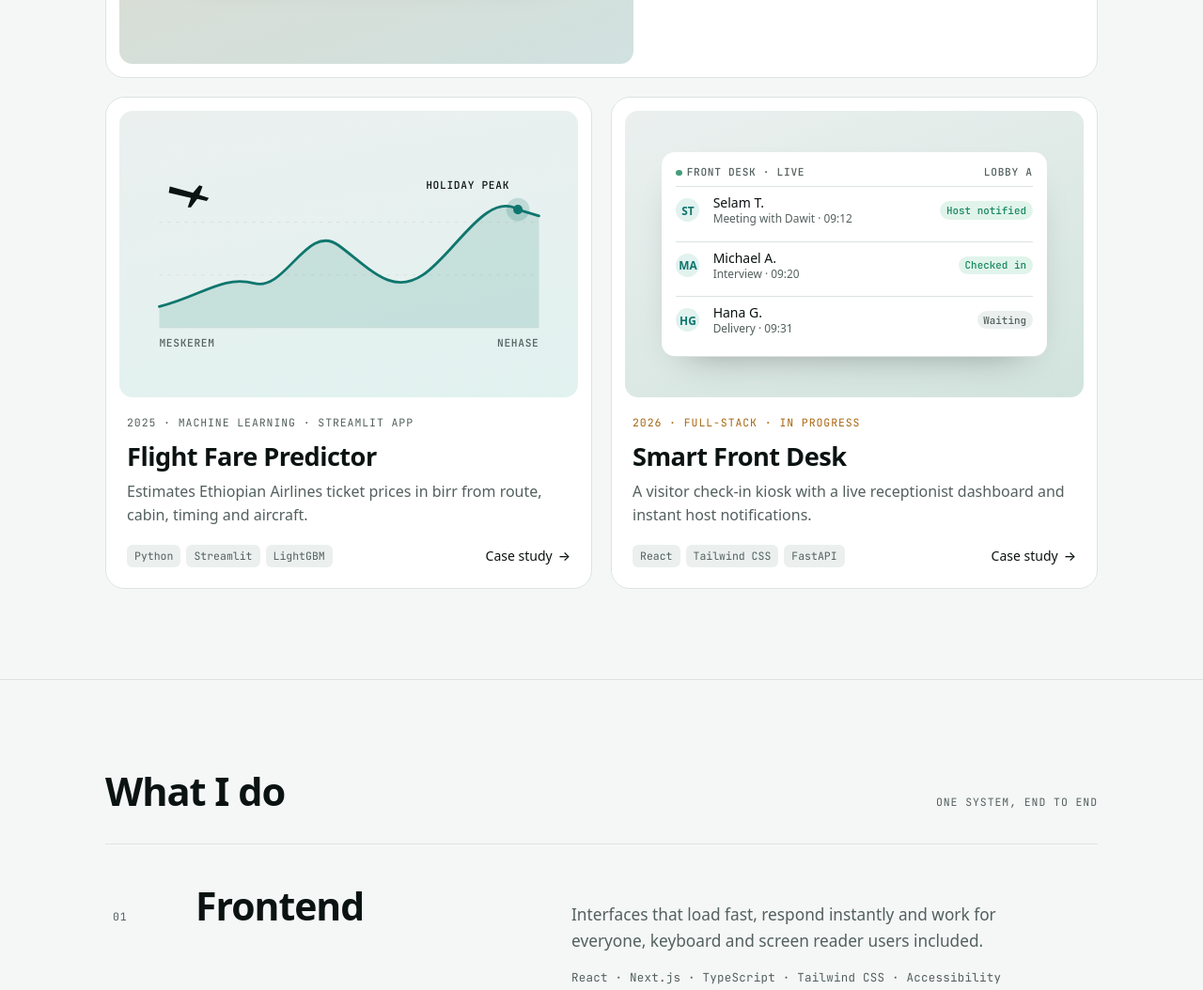
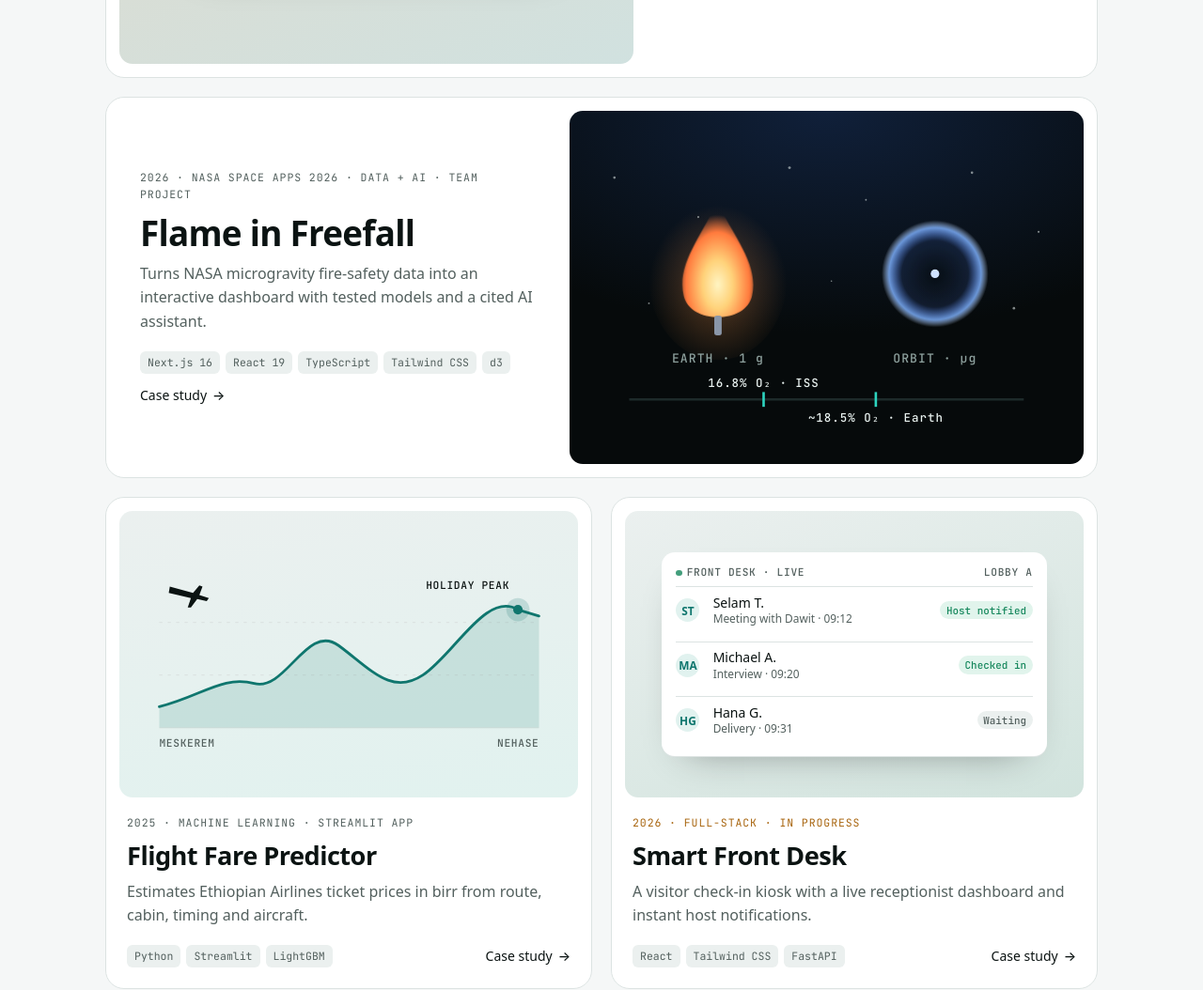
Before and after one commit to HenokInTheStars/portfolio, an Astro site: page / in a window 1280 px wide. Shown: the part 1164-2218 px from the top of the page at 94% size. Built offline with nearby package versions, Linux system fonts and the light colour scheme; Astro itself is replaced by a stand-in of ours; animation ran at ten frames a second.

Commit message:
feat: add Flame in Freefall (NASA Space Apps 2026) to Selected work
- Second featured card, mirrored (picture on the right), and in the hero fan
- New cover: Earth flame vs round microgravity flame over an oxygen scale marking
  the 16.8% ISS limit and the ~18.5% modelled Earth limit from the project
- Case study from the project README: 586 fire-test results, 83% held-out
  accuracy, 9/9 flame-outs caught, 7/26 materials burn in 34% O2; co-built with
  Melat Taye (OrbitAI Lab); live app and GitHub links

Co-Authored-By: Claude Opus 5.5 <noreply@anthropic.com>

```diff
--- a/src/components/ProjectCover.astro
+++ b/src/components/ProjectCover.astro
@@ -63,6 +63,55 @@ const vtAttr = vt ? { 'data-vt': 'cover' } : {};
   )
 }
 {
+  kind === 'flame' && (
+    <div class="cover cover-flame" aria-hidden="true" {...vtAttr}>
+      <svg viewBox="0 0 400 230">
+        <defs>
+          <radialGradient id="ffl-earth" cx="50%" cy="72%" r="60%">
+            <stop offset="0%" stop-color="#fff4c2" />
+            <stop offset="35%" stop-color="#ffd27a" />
+            <stop offset="75%" stop-color="#ff7a3d" />
+            <stop offset="100%" stop-color="#ff7a3d" stop-opacity="0" />
+          </radialGradient>
+          <radialGradient id="ffl-halo" cx="50%" cy="55%" r="50%">
+            <stop offset="0%" stop-color="#ff9a4d" stop-opacity=".35" />
+            <stop offset="100%" stop-color="#ff9a4d" stop-opacity="0" />
+          </radialGradient>
+          <radialGradient id="ffl-orbit" cx="50%" cy="50%" r="50%">
+            <stop offset="0%" stop-color="#5b8cff" stop-opacity="0" />
+            <stop offset="62%" stop-color="#5b8cff" stop-opacity=".15" />
+            <stop offset="86%" stop-color="#7fb2ff" stop-opacity=".95" />
+            <stop offset="100%" stop-color="#cfe2ff" stop-opacity="0" />
+          </radialGradient>
+        </defs>
+        <g class="ffl-stars">
+          <circle cx="28" cy="26" r="1" /><circle cx="96" cy="58" r=".8" /><circle cx="170" cy="18" r="1.1" />
+          <circle cx="232" cy="44" r=".7" /><circle cx="318" cy="22" r="1" /><circle cx="372" cy="70" r=".8" />
+          <circle cx="56" cy="128" r=".7" /><circle cx="352" cy="132" r="1" /><circle cx="204" cy="110" r=".6" />
+        </g>
+        <g class="ffl-earth">
+          <ellipse cx="112" cy="108" rx="56" ry="66" fill="url(#ffl-halo)" />
+          <path class="ffl-tear" d="M112 46 C 124 74, 146 96, 140 122 C 135 145, 89 145, 84 122 C 78 96, 100 74, 112 46 Z" fill="url(#ffl-earth)" />
+          <rect x="109" y="138" width="6" height="16" rx="2" class="ffl-wick" />
+        </g>
+        <g class="ffl-orbit">
+          <circle class="ffl-ball" cx="288" cy="104" r="44" fill="url(#ffl-orbit)" />
+          <circle class="ffl-drop" cx="288" cy="104" r="3.5" />
+        </g>
+        <text x="112" y="176" text-anchor="middle">EARTH · 1 g</text>
+        <text x="288" y="176" text-anchor="middle">ORBIT · µg</text>
+        <g class="ffl-scale">
+          <line x1="40" y1="206" x2="360" y2="206" />
+          <line class="ffl-tick" x1="149" y1="200" x2="149" y2="212" />
+          <line class="ffl-tick" x1="240" y1="200" x2="240" y2="212" />
+          <text x="149" y="196" text-anchor="middle">16.8% O₂ · ISS</text>
+          <text x="240" y="224" text-anchor="middle">~18.5% O₂ · Earth</text>
+        </g>
+      </svg>
+    </div>
+  )
+}
+{
   kind === 'desk' && (
     <div class="cover cover-desk" aria-hidden="true" {...vtAttr}>
       <div class="kiosk">
--- a/src/components/WorkGrid.astro
+++ b/src/components/WorkGrid.astro
@@ -17,7 +17,7 @@ const span = `${Math.min(...years)}–${Math.max(...years)}`;
       {
         projects.map((p, i) => (
           <a
-            class:list={['card', 'reveal', { feature: p.feature }]}
+            class:list={['card', 'reveal', { feature: p.feature, flip: p.flip }]}
             href={`/work/${p.slug}/`}
             data-project={p.slug}
             style={`--d:${(i * 0.08).toFixed(2)}s`}
--- a/src/data/projects.ts
+++ b/src/data/projects.ts
@@ -1,4 +1,4 @@
-export type CoverKind = 'spam' | 'flight' | 'desk' | 'food';
+export type CoverKind = 'spam' | 'flight' | 'desk' | 'food' | 'flame';
 
 export interface Metric {
   value: number;
@@ -14,6 +14,8 @@ export interface Project {
   category: string;
   inProgress?: boolean;
   feature?: boolean;
+  /** Feature card with the picture on the right instead of the left. */
+  flip?: boolean;
   cover: CoverKind;
   lede: string;
   stack: string[];
@@ -63,6 +65,36 @@ export const PROJECTS: Project[] = [
     repo: 'https://github.com/HenokInTheStars/EthioFoodCast',
     live: 'https://ethio-food-cast.vercel.app',
     team: { size: 3, role: 'Data and frontend' },
+  },
+  {
+    slug: 'flame-in-freefall',
+    title: 'Flame in Freefall',
+    year: '2026',
+    category: 'NASA Space Apps 2026 · Data + AI · Team project',
+    selected: true,
+    feature: true,
+    flip: true,
+    cover: 'flame',
+    lede: 'Turns NASA microgravity fire-safety data into an interactive dashboard with tested models and a cited AI assistant.',
+    stack: ['Next.js 16', 'React 19', 'TypeScript', 'Tailwind CSS', 'd3', 'Python', 'pandas', 'scikit-learn', 'Gemini (RAG)'],
+    metrics: [
+      { value: 586, decimals: 0, suffix: '', label: 'Measured fire-test results' },
+      { value: 83, decimals: 0, suffix: '%', label: 'Flame-survival accuracy (held-out tests)' },
+      { value: 9, decimals: 0, suffix: ' / 9', label: 'Flame-outs caught' },
+      { value: 7, decimals: 0, suffix: ' / 26', label: 'Materials that would burn in 34% oxygen' },
+    ],
+    problem:
+      'NASA approves spacecraft materials with a fire test done on Earth, but flames survive on less oxygen in microgravity, and future Moon habitats will breathe oxygen-richer air. That gap can make materials that pass on Earth unsafe in space.',
+    built:
+      'A five-page dashboard built from 586 measured fire tests from 5 NASA space experiments, NASA technical reports and a peer-reviewed study: a reproducible Python data pipeline, three scikit-learn models (flame survival, flame-spread speed, droplet burning rate), hand-written SVG charts, a d3 globe, a habitat "stress test", and an AI research assistant docked on every page. Built with Melat Taye (OrbitAI Lab) for the NASA Space Apps Challenge 2026.',
+    decision:
+      'No value is invented: ambiguous source values stay empty with the reason noted, and the pipeline regenerates every file byte for byte. The assistant answers only from 575 retrieved passages with numbered citations, and an automatic evaluation caught and fixed a real error: a wrong answer with a citation.',
+    results:
+      'The flame-survival model is right 83% of the time on tests it never saw and caught 9 of 9 flame-outs. Flames on the space station kept burning down to 16.8% oxygen, against a modelled Earth cut-off near 18.5%, and 7 of 26 spacecraft materials would burn in the 34%-oxygen air planned for future habitats. The assistant answers in 1–3 s and passes 14–16 of 16 test questions.',
+    next: 'Extend the models as new microgravity tests are published, starting with the planned FM2 lunar combustion experiment.',
+    repo: 'https://github.com/HenokInTheStars/orbitai-flame-in-freefall',
+    live: 'https://orbitai-flame-in-freefall.vercel.app',
+    team: { size: 2, role: 'Co-built with Melat Taye (OrbitAI Lab)' },
   },
   {
     slug: 'spam-detector',
@@ -135,7 +167,7 @@ export const PROJECTS: Project[] = [
 ];
 
 /** Order of the three covers in the hero fan (last one sits on top). */
-export const FAN_ORDER = ['flight-fares', 'front-desk', 'ethiofoodcast'] as const;
+export const FAN_ORDER = ['flight-fares', 'flame-in-freefall', 'ethiofoodcast'] as const;
 
 export const SELECTED = () => PROJECTS.filter((p) => p.selected);
 
--- a/src/styles/global.css
+++ b/src/styles/global.css
@@ -226,6 +226,11 @@ section.block { padding-block: clamp(56px, 8vw, 96px); border-top: 1px solid var
 .card:hover::after { opacity: 1; }
 .card.feature { grid-column: 1 / -1; display: grid; grid-template-columns: minmax(0, 1.25fr) minmax(0, 1fr); align-items: center; gap: 28px; padding: 14px 28px 14px 14px; }
 @media (max-width: 760px) { .card.feature { grid-template-columns: minmax(0, 1fr); padding: 14px 14px 22px; gap: 18px; } }
+/* Second feature card mirrors the first: picture on the right */
+@media (min-width: 761px) {
+  .card.feature.flip { grid-template-columns: minmax(0, 1fr) minmax(0, 1.25fr); padding: 14px 14px 14px 28px; }
+  .card.feature.flip .cover { order: 2; }
+}
 .card-body { display: flex; flex-direction: column; gap: 10px; padding: 0 8px; min-width: 0; }
 .card-title {
   font-family: var(--f-display); font-weight: 600; font-size: clamp(1.35rem, 2.2vw, 1.7rem);
@@ -285,6 +290,21 @@ section.block { padding-block: clamp(56px, 8vw, 96px); border-top: 1px solid var
 .in .cover-flight .area, .d-cover .cover-flight .area { animation: fadein 1.2s .6s var(--ease) both; }
 @keyframes draw { from { stroke-dashoffset: 1; } }
 @keyframes fadein { from { opacity: 0; } }
+
+/* Flame in Freefall: an Earth flame beside a round microgravity flame, on a night sky in both themes */
+.cover-flame { background: radial-gradient(120% 90% at 50% 0%, #10203a, var(--space-bg) 70%); }
+.cover-flame svg { width: 96%; height: 92%; }  /* scales to fit any frame shape */
+.cover-flame text { fill: var(--space-muted); font: 500 10px var(--f-mono); letter-spacing: .08em; }
+.ffl-stars circle { fill: var(--space-fg); opacity: .55; }
+.ffl-tear { transform-box: fill-box; transform-origin: 50% 100%; animation: ffl-flicker 1.6s ease-in-out infinite alternate; }
+.ffl-wick { fill: #8a96a8; }
+.ffl-ball { transform-box: fill-box; transform-origin: center; animation: ffl-pulse 4s ease-in-out infinite alternate; }
+.ffl-drop { fill: #cfe2ff; }
+.ffl-scale line { stroke: var(--space-line); stroke-width: 2; }
+.ffl-scale .ffl-tick { stroke: var(--space-glow); }
+.ffl-scale text { fill: var(--space-fg); font-size: 9.5px; }
+@keyframes ffl-flicker { 0% { transform: scale(1, 1) skewX(0deg); } 50% { transform: scale(.96, 1.05) skewX(1.5deg); } 100% { transform: scale(1.02, .97) skewX(-1deg); } }
+@keyframes ffl-pulse { from { transform: scale(.97); opacity: .85; } to { transform: scale(1.04); opacity: 1; } }
 
 /* EthioFoodCast: a household risk card on warm farmland tones */
 .cover-food { background: linear-gradient(160deg, color-mix(in srgb, var(--warn) 16%, var(--sunk)), color-mix(in srgb, var(--accent) 12%, var(--sunk))); }
```
